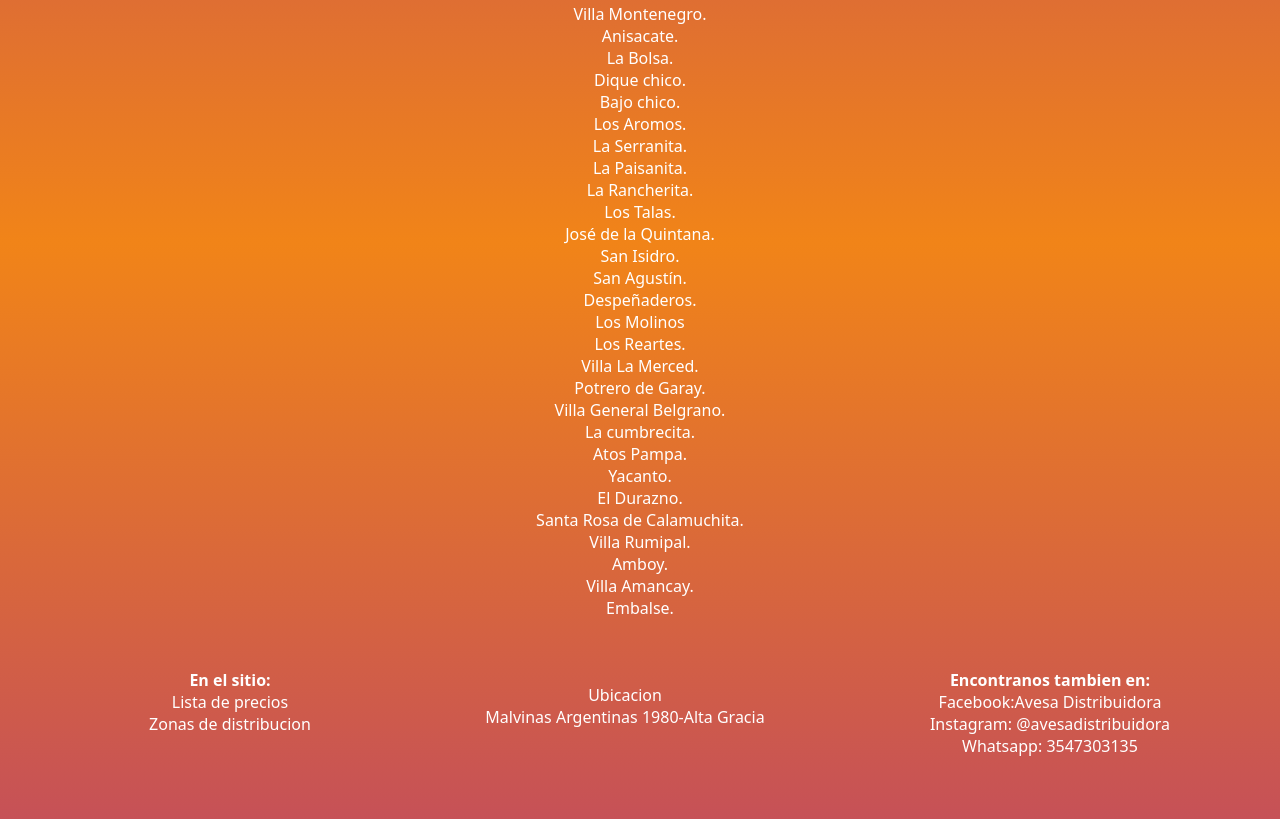
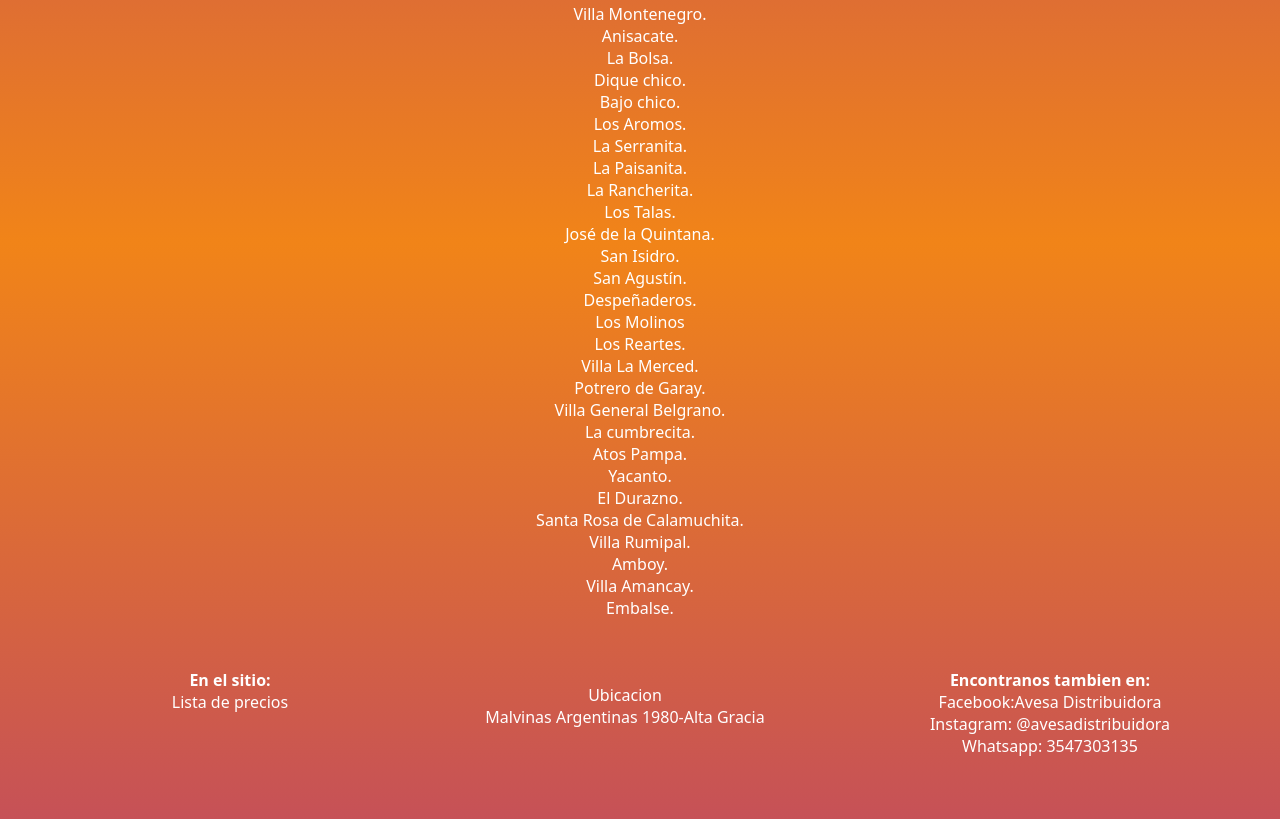
Before and after one commit to joseignaciogait/distribuidora-avesa, a website: page pages/zonas-de-distribucion.html in a window 1280 px wide. Shown: the part 333-1152 px from the top of the page. Drawn offline with nearby package versions, Linux system fonts and the light colour scheme.

Commit message:
se saco texto para evitar confusion

```diff
--- a/pages/zonas-de-distribucion.html
+++ b/pages/zonas-de-distribucion.html
@@ -113,7 +113,6 @@
         <h4>En el sitio:</h4>
         <ul class="barra-de-navegacion-inferior">
           <li><a href="../index.html">Lista de precios</a></li>
-          <li><a href="./pages/zonas-de-distribucion.html">Zonas de distribucion</a></li>
         </ul>
       </div>
       <div class="ubicacion">
```
